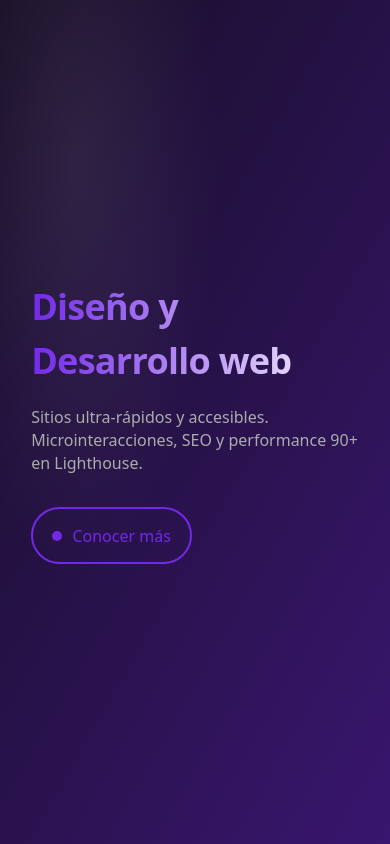
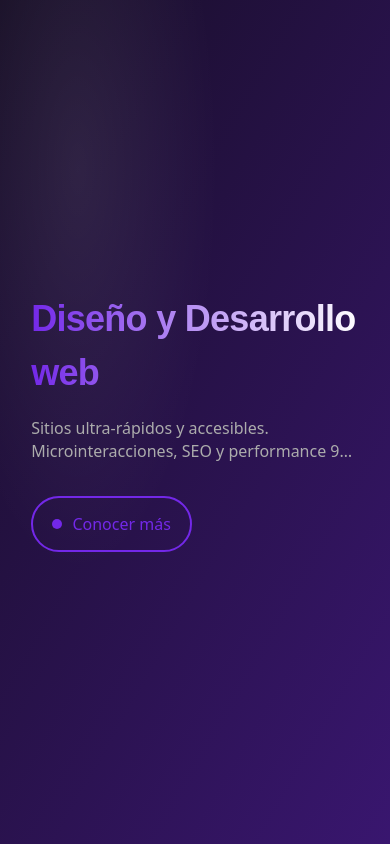
Before and after one commit to juanasaavedra/weavion, a React (Vite) app: page /#/services in a window 390 px wide. Built offline with nearby package versions, Linux system fonts and the light colour scheme; no server answers.

Commit message:
style: aplicar fuente pixel y mejorar selectores

```diff
--- a/src/App.jsx
+++ b/src/App.jsx
@@ -158,20 +158,22 @@ function DropdownMenu({ title, items }) {
     <div ref={menuRef} className="relative mx-4">
       <button
         onClick={() => setOpen((o) => !o)}
-        className="cursor-pointer text-white px-4 py-2 rounded-md"
+        className="cursor-pointer text-white px-4 py-2 rounded-md font-argent"
       >
         {title}
       </button>
       {open && (
-        <div className="absolute left-1/2 -translate-x-1/2 mt-4 glass rounded-2xl flex flex-row space-x-4 p-4 text-white">
+        <div className="absolute left-1/2 -translate-x-1/2 mt-4 glass rounded-2xl grid grid-rows-2 grid-flow-col gap-4 p-4 text-white">
           {items.map(({ label, path }, idx) => (
             <Link
               key={idx}
               to={path}
               onClick={() => setOpen(false)}
-              className="gradient-border rounded-2xl w-40 h-40 flex items-center justify-center text-center transition-shadow hover:shadow-[0_0_15px_rgba(111,71,255,0.7)]"
+              className="group w-40 h-40 rounded-2xl p-[2px] bg-gradient-to-r from-purple-400 to-purple-700 text-white transition duration-300 hover:bg-gradient-to-l hover:shadow-2xl hover:shadow-purple-600/30"
             >
-              {label}
+              <div className="flex h-full w-full items-center justify-center rounded-2xl bg-black text-center transition duration-300 ease-in-out group-hover:bg-gradient-to-br group-hover:from-gray-700 group-hover:to-gray-900 font-argent">
+                {label}
+              </div>
             </Link>
           ))}
         </div>
@@ -303,16 +305,16 @@ function Landing() {
           <div className="absolute inset-0 bg-gradient-to-b from-black/50 via-transparent to-black/60 pointer-events-none" />
 
           <div className="relative z-10 grid grid-cols-1 md:grid-cols-2 items-center min-h-screen gap-8">
-            {/* IZQUIERDA: base sans-serif (font-clean) y frase en Argent Pixel CF (font-argent) */}
+            {/* IZQUIERDA: titulares en Argent Pixel CF */}
             <div className="md:pr-10 w-full md:w-[50vw] max-w-3xl text-left">
               <motion.h1
                 initial={{ opacity: 0, y: 60 }}
                 animate={{ opacity: 1, y: 0 }}
                 transition={{ duration: 0.8 }}
-                className="font-clean text-5xl md:text-7xl text-[#D6D6D6] mb-6 leading-tight"
+                className="font-argent text-5xl md:text-7xl text-[#D6D6D6] mb-6 leading-tight"
               >
                 Aumenta tu{' '}
-                <span className="font-argent text-white">presencia digital</span>, sin trabajar de más
+                <span className="font-argent-italic text-white">presencia digital</span>, sin trabajar de más
               </motion.h1>
 
               {/* Botón: solo borde degradado + punto negro; texto del botón en Argent Pixel CF */}
--- a/src/ServiciosPinnedSlider.jsx
+++ b/src/ServiciosPinnedSlider.jsx
@@ -120,8 +120,8 @@ function Panel({ item, thin, palette }) {
         <div style={{ position: "absolute", inset: 0, background: `linear-gradient(180deg, rgba(115,40,232,.7), rgba(115,40,232,.2))`, opacity: 0.25, pointerEvents: "none" }} />
       )}
       <div style={{ maxWidth: 920, opacity: thin ? 0.0 : 1.0, transition: "opacity .15s linear", color: palette.grayLight, textAlign: "left" }}>
-        <h2 style={{ margin: 0, fontWeight: 800, fontSize: "clamp(36px, 7vw, 84px)", letterSpacing: "-0.02em", backgroundImage: `linear-gradient(90deg, ${palette.purpleBright}, #fff)`, WebkitBackgroundClip: "text", color: "transparent" }}>{item.title}</h2>
-        <p style={{ marginTop: "1.1rem", fontSize: "clamp(16px, 2.1vw, 22px)", lineHeight: 1.45 }}>{item.desc}</p>
+        <h2 style={{ margin: 0, fontWeight: 800, fontSize: "clamp(36px, 7vw, 84px)", letterSpacing: "-0.02em", backgroundImage: `linear-gradient(90deg, ${palette.purpleBright}, #fff)`, WebkitBackgroundClip: "text", color: "transparent", display: "-webkit-box", WebkitLineClamp: 2, WebkitBoxOrient: "vertical", overflow: "hidden" }}>{item.title}</h2>
+        <p style={{ marginTop: "1.1rem", fontSize: "clamp(16px, 2.1vw, 22px)", lineHeight: 1.45, display: "-webkit-box", WebkitLineClamp: 2, WebkitBoxOrient: "vertical", overflow: "hidden" }}>{item.desc}</p>
         <a href={item.href} style={{ display: "inline-flex", alignItems: "center", gap: 10, marginTop: "2rem", border: `2px solid ${palette.purpleBright}`, color: palette.purpleBright, textDecoration: "none", padding: ".9rem 1.2rem", borderRadius: 999 }}>
           <span style={{ width: 10, height: 10, borderRadius: "50%", background: palette.purpleBright, display: "inline-block" }} />
           Conocer más
@@ -143,6 +143,8 @@ function Panel({ item, thin, palette }) {
             color: "#fff",
             opacity: 0.75,
             padding: "1rem 0",
+            fontFamily: "'argent-pixel-cf', sans-serif",
+            overflow: "hidden",
           }}
           aria-hidden
         >
--- a/src/StatsSection.jsx
+++ b/src/StatsSection.jsx
@@ -29,7 +29,7 @@ export default function StatsSection() {
       ref={sectionRef}
       className="min-h-screen flex flex-col items-center justify-center px-4"
     >
-      <h2 className="stat-title stat-animate text-4xl md:text-6xl font-bold mb-16 text-center font-sans">
+      <h2 className="stat-title stat-animate text-4xl md:text-6xl font-bold mb-16 text-center">
         {t('whyus.title', '¿Por qué nuestros servicios?')}
       </h2>
       <div className="stats-container grid grid-cols-1 md:grid-cols-2 gap-8 w-full max-w-4xl">
--- a/src/index.css
+++ b/src/index.css
@@ -59,6 +59,10 @@ html, body {
   background-color: var(--color-dark-bg);
   font-size: 16px;
   color: var(--color-text);
+}
+
+h1, h2, h3, h4, h5, h6 {
+  font-family: 'argent-pixel-cf', sans-serif;
 }
 
 /* Clases para titulares y texto */
```
